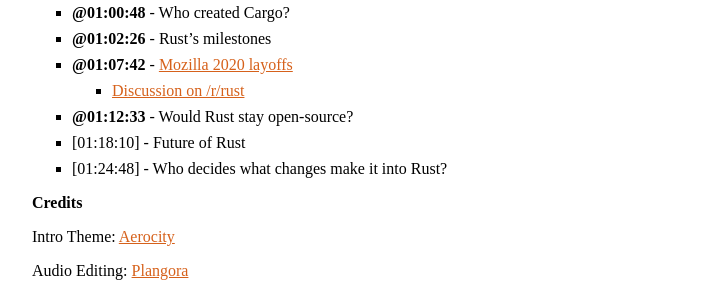
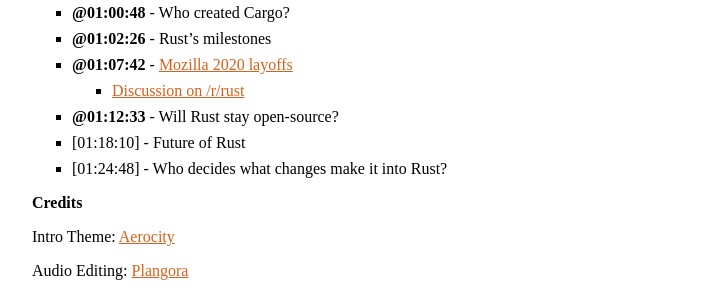
Before and after one commit to rustacean-station/rustacean-station.org, a Jekyll site: the page built from _episodes/042-ben-striegel.md, in a window 1280 px wide. Shown: the part 1270-1566 px from the top of the page, without its empty margins (288-991 px from the left). Built offline with Jekyll 4.4.1, drawn with Linux system fonts in a browser that asks for light colours.

Commit message:
Update _episodes/042-ben-striegel.md

```diff
--- a/_episodes/042-ben-striegel.md
+++ b/_episodes/042-ben-striegel.md
@@ -37,7 +37,7 @@ Rustacean Station is a community project; get in touch with us if you'd like to
 - [@01:02:26] - Rust's milestones
 - [@01:07:42] - [Mozilla 2020 layoffs](https://blog.mozilla.org/blog/2020/08/11/changing-world-changing-mozilla/)
   - [Discussion on /r/rust](https://www.reddit.com/r/rust/comments/i7stjy/how_do_mozilla_layoffs_affect_rust/)
-- [@01:12:33] - Would Rust stay open-source?
+- [@01:12:33] - Will Rust stay open-source?
 - [01:18:10] - Future of Rust
 - [01:24:48] - Who decides what changes make it into Rust?
 
```
